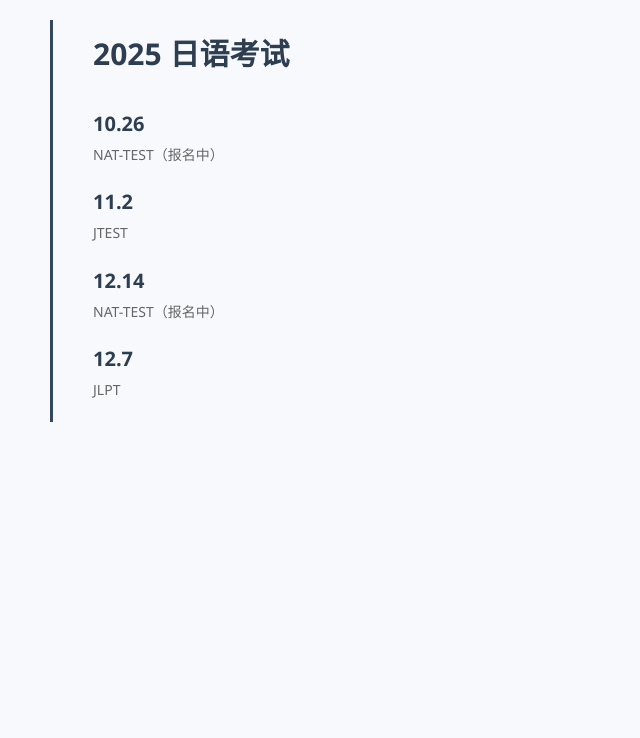
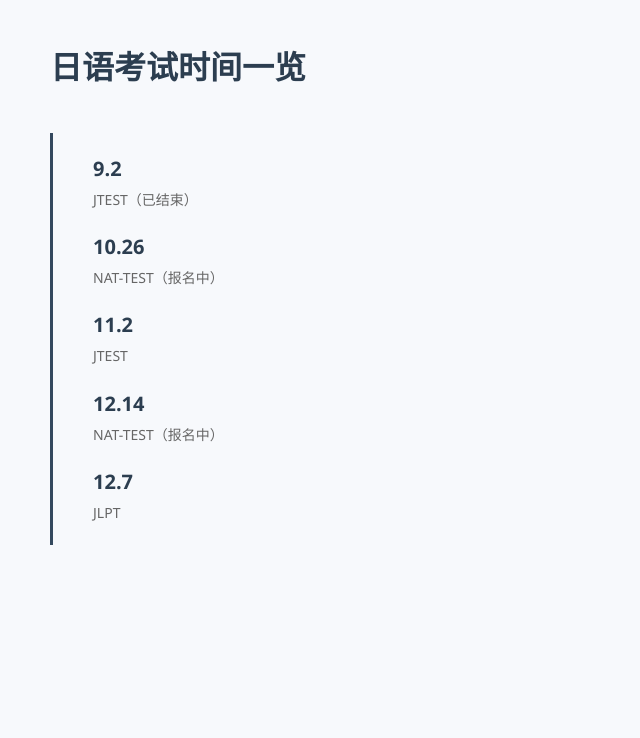
Before and after one commit to felix297/japanese-test-timeline, a plain HTML site: page index.html in a window 1280 px wide. Shown: the whole page, without its empty margins (0-640 px from the left). Drawn offline with Linux system fonts and the light colour scheme.

Commit message:
fix: fix sort problem; add readme content

```diff
--- a/index.html
+++ b/index.html
@@ -9,6 +9,7 @@
 </head>
 
 <body>
+    <h1>日语考试时间一览</h1>
     <div class="timeline" id="timeline"></div>
     <script type="module" src="./script/main.js"></script>
 </body>
--- a/script/main.js
+++ b/script/main.js
@@ -12,17 +12,13 @@
 
 function renderTimeline(data) {
     const timeline = document.getElementById('timeline');
-    timeline.innerHTML = "<p id=p1>2025 日语考试</p>";
+    timeline.innerHTML = "";
 
     data.forEach(exam => {
         const startDate = parseDate(exam.signUpStart);
         const endDate = parseDate(exam.signUpEnd);
         const signUpText = formatSignUp(startDate, endDate);
         const status = getStatus(startDate, endDate);
-
-        if (status.class === 'status-ended') {
-            return;
-        }
 
         const item = document.createElement('div');
         item.className = 'timeline-item';
@@ -33,7 +29,14 @@
 
         const title = document.createElement('div');
         title.className = 'timeline-title';
-        title.textContent = exam.name + (status.class === 'status-ongoing' ? '（报名中）' : '');
+
+        title.textContent = exam.name;
+        if (status.class === 'status-ongoing') {
+            title.textContent = exam.name + '（报名中）';
+        }
+        if (status.class === 'status-ended') {
+            title.textContent = exam.name + '（已结束）';
+        }
 
         const details = document.createElement('div');
         details.className = 'timeline-details';
@@ -62,9 +65,10 @@
 loadExamData().then(examData => {
     // 按考试时间排序
     const sortedData = [...examData].sort((a, b) => {
-        const dateA = a.date.replace('月', '.');
-        const dateB = b.date.replace('月', '.');
-        return dateA.localeCompare(dateB);
+        const normalizeDate = str => str.replace('月', '-').replace('日', '');
+        const dateA = parseDate(normalizeDate(a.date)); // 从 a.date 可看出，使用的 data 字段进行排序
+        const dateB = parseDate(normalizeDate(b.date));
+        return dateA - dateB;
     });
 
     renderTimeline(sortedData);
--- a/styles.css
+++ b/styles.css
@@ -8,9 +8,10 @@
 }
 
 h1 {
-    text-align: center;
+    text-align: left;
     color: #2c3e50;
     margin-bottom: 40px;
+    margin-left: 30px;
     font-weight: 750;
 }
 
@@ -23,14 +24,6 @@
     padding: 10px;
     overflow-x: hidden;
     margin-left: 30px;
-}
-
-#p1 {
-    margin-top: 0px;
-    margin-left: 30px;
-    font-weight: 750;
-    color: #2c3e50;
-    font-size: 30px;
 }
 
 /* 时间轴节点 */
```
Also changed, not shown: 1 other file.
